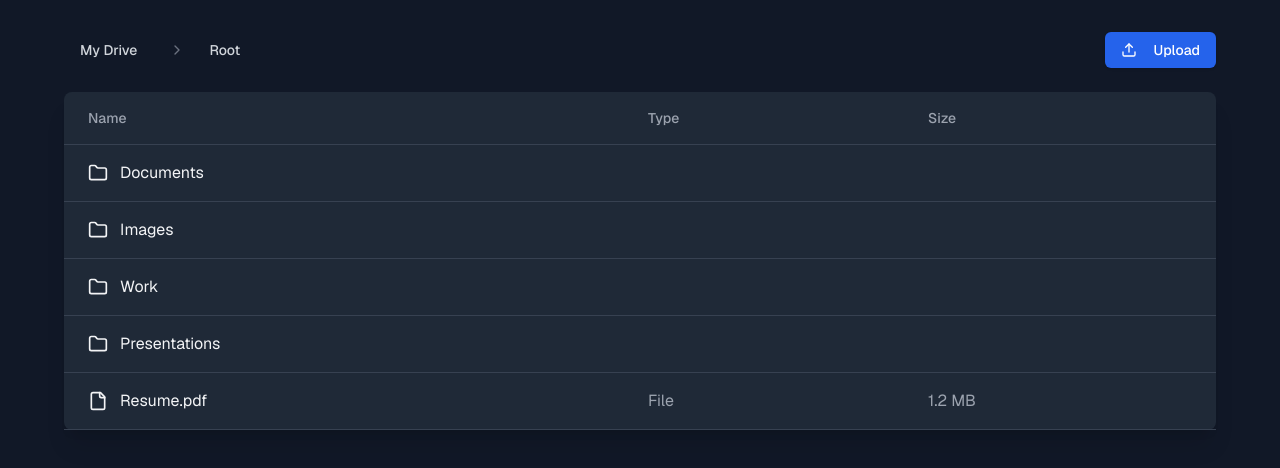
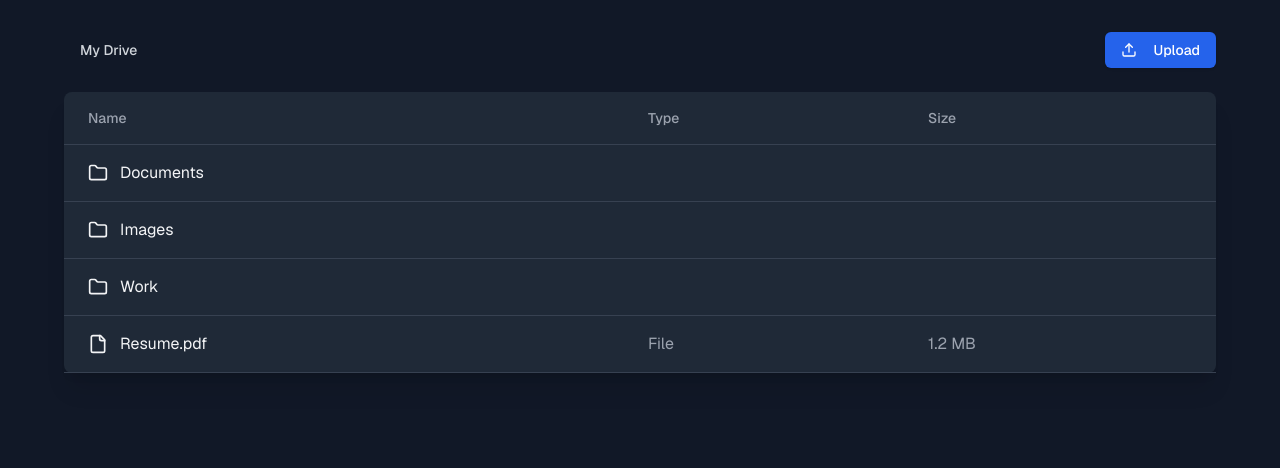
Before and after one commit to fcruzm95/drive-tutorial, a Next.js app: page / in a window 1280 px wide. Shown: the top 468 px of the page. Built offline with nearby package versions, Linux system fonts and the light colour scheme.

Commit message:
finished updating mock data

```diff
--- a/src/app/page.tsx
+++ b/src/app/page.tsx
@@ -1,6 +1,6 @@
 "use client"
 
-import { useState } from "react"
+import { useMemo, useState } from "react"
 import { type File, type Folder, mockFiles, mockFolders } from "../lib/mock-data"
 import { Upload, ChevronRight } from "lucide-react"
 import { Button } from "~/components/ui/button"
@@ -20,11 +20,11 @@ export default function GoogleDriveClone() {
     setCurrentFolder(folderId)
   }
 
-  const getBreadcrumbs = () => {
+  const breadcrumbs = useMemo(() => {
     const breadcrumbs = []
     let currentId = currentFolder
 
-    while (currentId !== null) {
+    while (currentId !== "root") {
       const folder = mockFolders.find((file) => file.id === currentId)
       if (folder) {
         breadcrumbs.unshift(folder)
@@ -35,7 +35,7 @@ export default function GoogleDriveClone() {
     }
 
     return breadcrumbs
-  }
+  }, [currentFolder])
 
   const handleUpload = () => {
     alert("Upload functionality would be implemented here")
@@ -53,7 +53,7 @@ export default function GoogleDriveClone() {
             >
               My Drive
             </Button>
-            {getBreadcrumbs().map((folder, index) => (
+            {breadcrumbs.map((folder, index) => (
               <div key={`breadcrumb-${index}`} className="flex items-center">
                 <ChevronRight className="mx-2 text-gray-500" size={16} />
                 <Button
--- a/src/lib/mock-data.ts
+++ b/src/lib/mock-data.ts
@@ -19,7 +19,7 @@ export const mockFolders: Folder[] = [
     { id: "1", name: "Documents", type: "folder", parent: "root" },
     { id: "2", name: "Images", type: "folder", parent: "root" },
     { id: "3", name: "Work", type: "folder", parent: "root" },
-    { id: "4", name: "Presentations", type: "folder", parent: "root" },
+    { id: "4", name: "Presentations", type: "folder", parent: "3" },
 ];
 
 export const mockFiles: File[] = [
```
